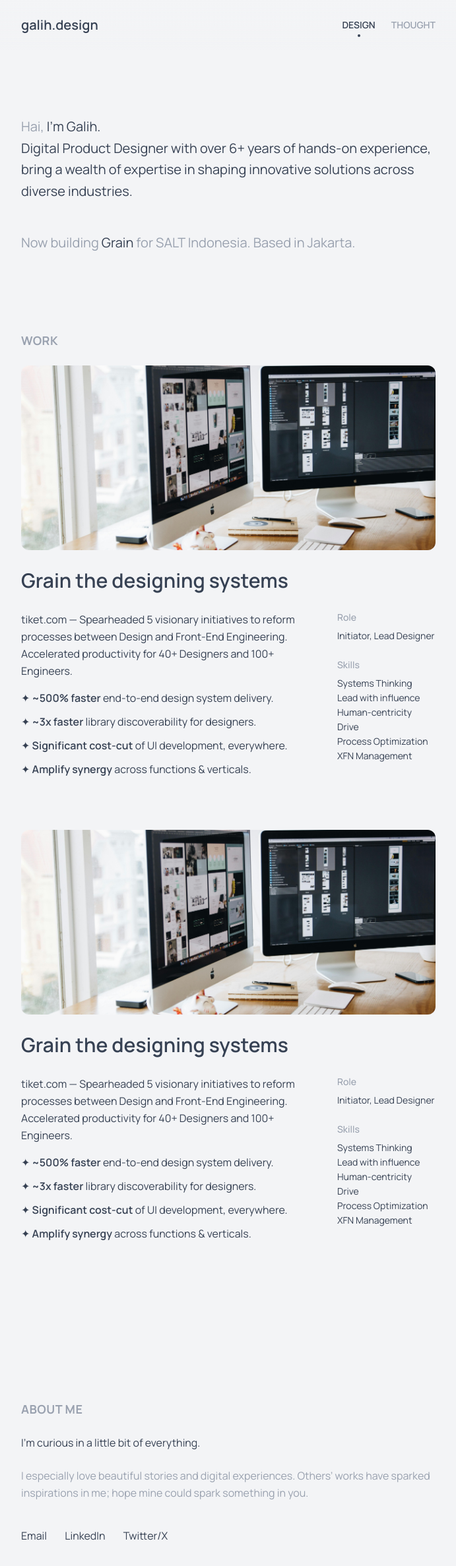
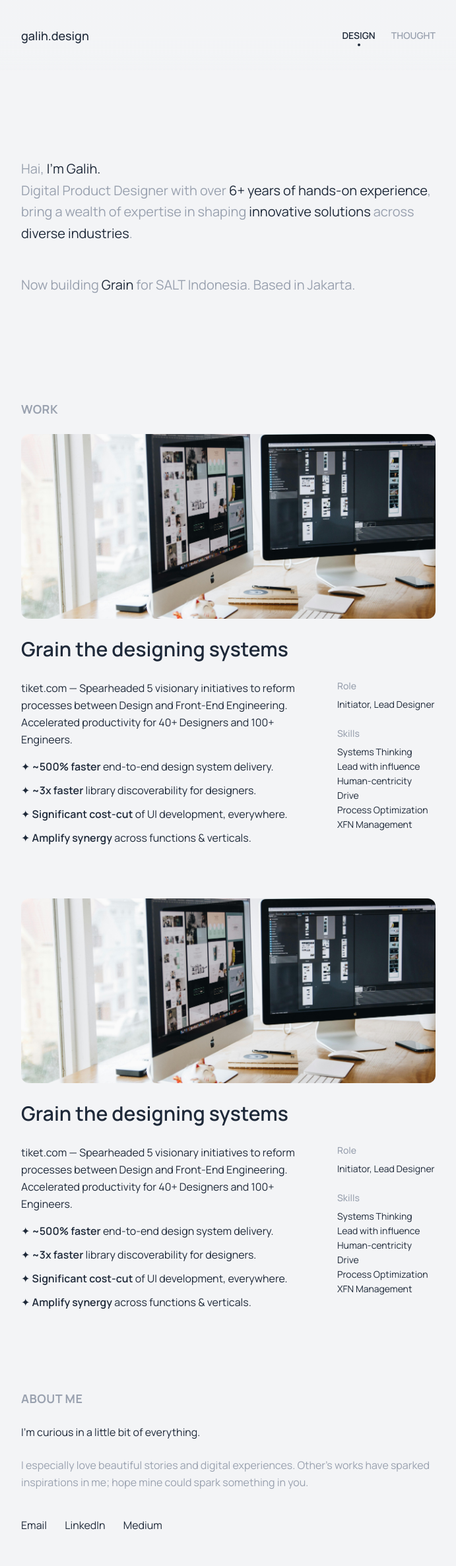
Before and after one commit to Raincember26/galih-design, a website: page index.html in a window 1280 px wide. Shown: the whole page at 66% size, without its empty margins (294-985 px from the left). Drawn offline with Linux system fonts and the light colour scheme.

Commit message:
Add blog feature with Ghost API, add blog.js

```diff
--- /dev/null
+++ b/assets/js/blog.js
@@ -0,0 +1,34 @@
+const GHOST_URL = "http://localhost:2368"; // Ganti dengan URL Ghost lokal
+const API_KEY = "f711cf22cdca7eb23f49c4c66c"; // Dapatkan dari Ghost Admin
+
+async function loadPosts() {
+  try {
+    const response = await fetch(
+      `${GHOST_URL}/ghost/api/content/posts/?key=${API_KEY}&include=tags`
+    );
+    const { posts } = await response.json();
+    renderPosts(posts);
+  } catch (error) {
+    console.error("Error loading posts:", error);
+  }
+}
+
+function renderPosts(posts) {
+  const container = document.getElementById("ghost-posts");
+
+  posts.forEach(post => {
+    const postEl = document.createElement("article");
+    postEl.className = "group transition-all duration-300 hover:translate-y-1";
+    postEl.innerHTML = `
+      <h2 class="text-xl font-semibold text-gray-700 mb-2">${post.title}</h2>
+      <p class="text-gray-700 leading-relaxed">${post.excerpt || "No excerpt"}</p>
+      <a href="post.html?slug=${post.slug}" class="mt-4 inline-block text-gray-400 hover:text-gray-700 transition">
+        Read more ➤
+      </a>
+    `;
+    container.appendChild(postEl);
+  });
+}
+
+// Jalankan saat halaman load
+document.addEventListener("DOMContentLoaded", loadPosts);
--- a/index.html
+++ b/index.html
@@ -6,62 +6,59 @@
     <link href="./dist/output.css" rel="stylesheet" />
     <link href="https://fonts.googleapis.com/css2?family=Manrope:wght@200;300;400;500;600;700;800&display=swap" rel="stylesheet">
   </head>
-  <body class="pt-20 bg-gray-100">
+  <body class="pt-30 bg-gray-100">
 
     <!-- Header start here -->
-    <div class="fixed top-0 left-0 w-full z-50 bg-gradient-to-b from-gray-100 to-transparent">
-        <header class="max-w-[660px] mx-auto px-4 py-6 flex justify-between items-center text-sm text-gray-700">
+    <div class="fixed top-0 left-0 w-full z-50 bg-gradient-to-b from-gray-100 via-gray-100 to-transparent">
+        <header class="max-w-[660px] mx-auto px-4 py-10 flex justify-between items-center text-sm text-gray-800">
 
           <!-- Logo -->
-          <a href="/" class="text-xl font-semibold text-gray-700">galih.design</a>
+          <a href="/" class="text-lg font-medium text-gray-800">galih.design</a>
 
         <!-- Navigation -->
           <nav class="flex space-x-6">
-            <a href="/" class="relative font-semibold text-gray-700">
-            DESIGN
-            <span class="absolute -bottom-2 left-1/2 -translate-x-1/2 w-1 h-1 rounded-full bg-gray-700"></span>
-            </a>
-            <a href="blog.html" class="font-semibold text-gray-400 hover:text-gray-700">THOUGHT</a>
+            <a href="index.html" class="relative font-semibold text-gray-800">DESIGN <span class="absolute -bottom-1.5 left-1/2 -translate-x-1/2 w-1 h-1 rounded-full bg-gray-800"></span></a>
+            <a href="blog.html" class="font-semibold text-gray-400 hover:text-gray-800">THOUGHT</a>
             </nav>
         </header>
     </div>
     <!-- Header end here -->
 
     <!-- Hero start here -->
-    <main class="max-w-[660px] mx-auto px-4 mt-24 text-gray-800">
+    <main class="max-w-[660px] mx-auto px-4 mt-30 mb-40">
 
       <p class="text-xl leading-relaxed mb-2">
         <span class="text-gray-400">Hai,</span>
-        <span class="text-gray-700">I'm Galih.</span>
+        <span class="text-gray-800">I'm Galih.</span>
         <br/>
-        <span class="text-gray-700">Digital Product Designer with over 6+ years of hands-on experience,
-          bring a wealth of expertise in shaping innovative solutions across diverse industries.</span>
+        <span class="text-gray-400">Digital Product Designer with over <span class="text-gray-800">6+ years of hands-on experience</span>,
+          bring a wealth of expertise in shaping <span class="text-gray-800">innovative solutions</span> across <span class="text-gray-800">diverse industries</span>.</span>
       </p>
       <br/>
       <p class=" text-xl text-gray-400 mt-4">
-        Now building <span class="text-gray-700">Grain</span> for SALT Indonesia. Based in Jakarta.
+        Now building <span class="text-gray-800">Grain</span> for SALT Indonesia. Based in Jakarta.
       </p>
 
     </main>
     <!-- Hero end here -->
 
     <!-- Work start here -->
-    <section class="py-30">
+    <section class="mb-30">
       <div class=" max-w-[660px] mx-auto px-4">
         <h2 class="text-lg font-bold text-gray-400 mb-6 tracking-wide">WORK</h2>
 
         <!-- Work card 1 start here -->
         <div class="group transition-all duration-300 hover:-translate-y-2 mb-20">
           <img src="assets/images/pixel-design.jpg" alt="Designing Systems" class="rounded-xl mb-7 w-full h-70 object-cover"/>
-          <h3 class="text-3xl font-semibold text-gray-700 mb-7">Grain the designing systems</h3>
+          <h3 class="text-3xl font-semibold text-gray-800 mb-7">Grain the designing systems</h3>
 
           <div class="md:flex md:justify-between md:gap-8">
             <!-- Left Content -->
             <div class="md:w-6/8">
-              <p class="text-base text-gray-700 leading-relaxed mb-4">
+              <p class="text-base text-gray-800 leading-relaxed mb-4">
                 tiket.com — Spearheaded 5 visionary initiatives to reform processes between Design and Front-End Engineering. Accelerated productivity for 40+ Designers and 100+ Engineers.
               </p>
-              <ul class="space-y-3 text-base text-gray-700">
+              <ul class="space-y-3 text-base text-gray-800">
                 <li>✦ <span class="font-semibold">~500% faster</span> end-to-end design system delivery.</li>
                 <li>✦ <span class="font-semibold">~3x faster</span> library discoverability for designers.</li>
                 <li>✦ <span class="font-semibold">Significant cost-cut</span> of UI development, everywhere.</li>
@@ -70,7 +67,7 @@
             </div>
 
             <!-- Right Meta -->
-            <div class="md:w-2/8 mt-6 md:mt-0 text-sm text-gray-700">
+            <div class="md:w-2/8 mt-6 md:mt-0 text-sm text-gray-800">
               <div class="mb-6">
                 <p class="text-gray-400 font-medium mb-2">Role</p>
                 <p>Initiator, Lead Designer</p>
@@ -94,15 +91,15 @@
         <!-- Work card 2 start here -->
         <div class="group transition-all duration-300 hover:-translate-y-2">
           <img src="assets/images/pixel-design.jpg" alt="Designing Systems" class="rounded-xl mb-7 w-full h-70 object-cover"/>
-          <h3 class="text-3xl font-semibold text-gray-700 mb-7">Grain the designing systems</h3>
+          <h3 class="text-3xl font-semibold text-gray-800 mb-7">Grain the designing systems</h3>
 
           <div class="md:flex md:justify-between md:gap-8">
             <!-- Left Content -->
             <div class="md:w-6/8">
-              <p class="text-base text-gray-700 leading-relaxed mb-4">
+              <p class="text-base text-gray-800 leading-relaxed mb-4">
                 tiket.com — Spearheaded 5 visionary initiatives to reform processes between Design and Front-End Engineering. Accelerated productivity for 40+ Designers and 100+ Engineers.
               </p>
-              <ul class="space-y-3 text-base text-gray-700">
+              <ul class="space-y-3 text-base text-gray-800">
                 <li>✦ <span class="font-semibold">~500% faster</span> end-to-end design system delivery.</li>
                 <li>✦ <span class="font-semibold">~3x faster</span> library discoverability for designers.</li>
                 <li>✦ <span class="font-semibold">Significant cost-cut</span> of UI development, everywhere.</li>
@@ -111,7 +108,7 @@
             </div>
 
             <!-- Right Meta -->
-            <div class="md:w-2/8 mt-6 md:mt-0 text-sm text-gray-700">
+            <div class="md:w-2/8 mt-6 md:mt-0 text-sm text-gray-800">
               <div class="mb-6">
                 <p class="text-gray-400 font-medium mb-2">Role</p>
                 <p>Initiator, Lead Designer</p>
@@ -136,37 +133,32 @@
     </section>
     <!-- Work end here -->
 
-    <!-- ===== About Section ===== -->
-    <section class="py-30">
+    <!-- About start here -->
+    <section class="mb-30">
       <div class="max-w-[660px] mx-auto px-4">
         <!-- Title -->
         <h2 class="text-lg font-bold text-gray-400 mb-6 tracking-wide ">ABOUT ME</h2>
 
         <!-- Content -->
-        <div class="space-y-6 text-gray-700">
+        <div class="space-y-6 text-gray-800">
           <p class="leading-relaxed">
             I’m curious in a little bit of everything.
           </p>
 
           <p class="leading-relaxed text-gray-400">
-            I especially love beautiful stories and digital experiences. Others’ works have sparked inspirations in me; hope mine could spark something in you.
+            I especially love beautiful stories and digital experiences. Other's works have sparked inspirations in me; hope mine could spark something in you.
           </p>
 
           <!-- Social Links -->
           <div class="pt-4">
-            <a href="mailto:hi@galih.design" class="inline-block mr-6 text-gray-700 hover:text-gray-900 transition">
-              Email
-            </a>
-            <a href="#" class="inline-block mr-6 text-gray-700 hover:text-gray-900 transition">
-              LinkedIn
-            </a>
-            <a href="#" class="inline-block text-gray-700 hover:text-gray-900 transition">
-              Twitter/X
-            </a>
+            <a href="mailto:hi@galih.design" class="inline-block mr-6 text-gray-800 hover:text-gray-900 transition">Email</a>
+            <a href="#" class="inline-block mr-6 text-gray-800 hover:text-gray-900 transition">LinkedIn</a>
+            <a href="#" class="inline-block text-gray-800 hover:text-gray-900 transition">Medium</a>
           </div>
         </div>
       </div>
     </section>
+    <!-- About end here -->
 
   </body>
 </html>
```
Also changed, not shown: blog.html (+40 -0 lines), dist/output.css.
